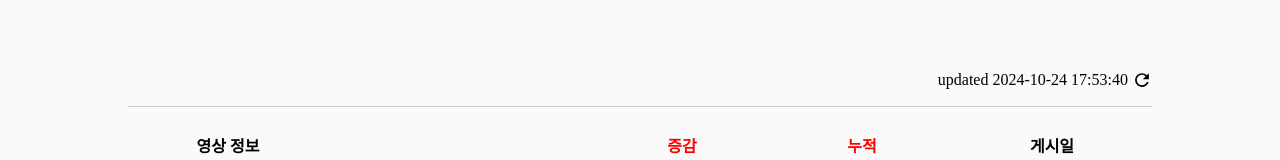
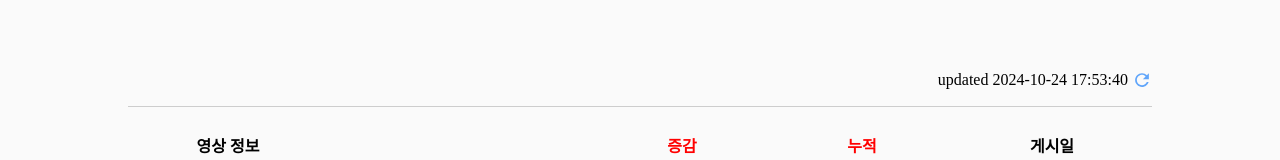
Before and after one commit to choidy180/hy-app, a Next.js app: page / in a window 1280 px wide. Shown: the part 518-678 px from the top of the page. Built offline with nearby package versions, Linux system fonts and the light colour scheme; a web font is replaced by a local one.

Commit message:
'refresh-blue'

```diff
--- a/components/title.tsx
+++ b/components/title.tsx
@@ -53,7 +53,7 @@ const TitleComponent = () => {
             <h1 className="font-bold text-6xl mt-[60px]"><span className="text-[#FF0000]">YOUTUBE</span><span className='ml-[14px]'>VIEWCOUNT</span></h1>
             <div className='w-full max-w-[1024px] flex justify-end items-center mt-[100px] border-b-[1.4px] borde-solid border-[#CDCDCD] pb-[14px]'>
                 updated {isClient ? time : ''}
-                <IoMdRefresh className='w-[20px] h-[20px] ml-[4px] cursor-pointer transition-all hover:rotate-90' onClick={()=> setTime(moment().format('YYYY-MM-DD HH:mm:ss'))}/>
+                <IoMdRefresh className='w-[20px] h-[20px] ml-[4px] cursor-pointer transition-all hover:rotate-90 text-blue-400' onClick={()=> setTime(moment().format('YYYY-MM-DD HH:mm:ss'))}/>
             </div>
             <div className='w-[calc(100%-40px)] max-w-[1024px] flex flex-col justify-start items-center mt-[28px]'>
                 <div className='w-full flex justify-start items-center mb-[20px]'>
```
